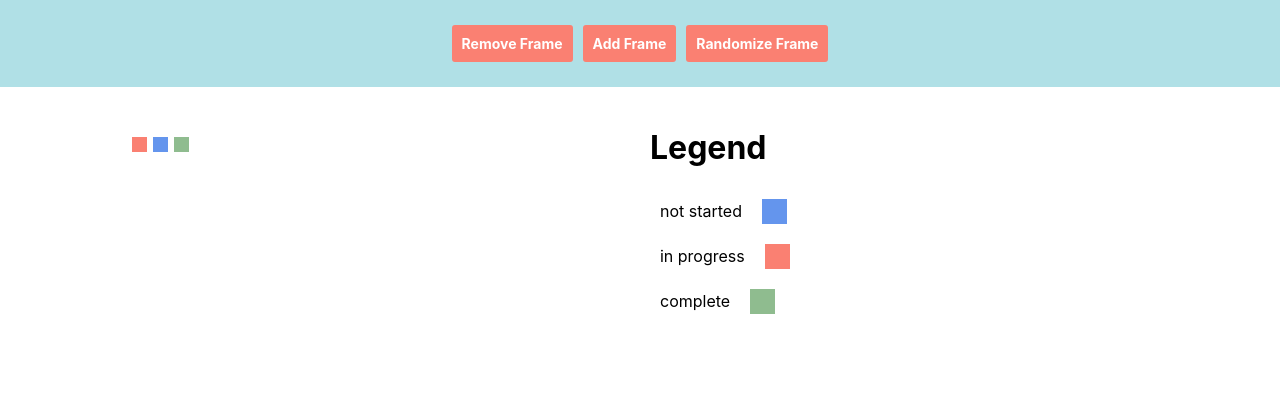
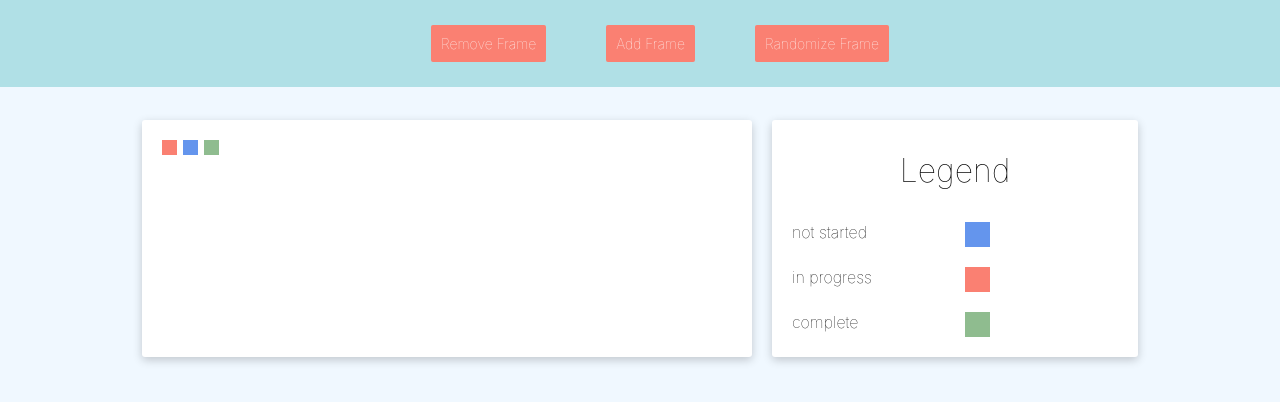
Before and after one commit to aidangannon/Aidan.FrameDancer, a React (Create React App) app: page / in a window 1280 px wide. Shown: the top 402 px of the page. Built offline with nearby package versions, Linux system fonts and the light colour scheme.

Commit message:
added more layout

```diff
--- a/src/components/button.tsx
+++ b/src/components/button.tsx
@@ -6,14 +6,14 @@ const Button = styled.button`
   padding: 10px;
   border: none;
   color: white;
-  font-weight: bold;
+  font-weight: lighter;
   text-align: center;
   text-decoration: none;
   display: inline-block;
   font-size: 14px;
   font-family: -apple-system, BlinkMacSystemFont, 'Segoe UI', 'Roboto', 'Oxygen', 'Ubuntu', 'Cantarell', 'Fira Sans', 'Droid Sans', 'Helvetica Neue', sans-serif;
-  border-radius: 3px;
-  margin: 5px;
+  border-radius: 2px;
+  margin: 5px 30px;
 `
 
 // component that represents a button
--- a/src/components/frameLegend.tsx
+++ b/src/components/frameLegend.tsx
@@ -7,10 +7,15 @@ const Container = styled.div`
   text-align: left;
 `;
 
+const Heading = styled.h1`
+  text-align: center;
+  font-weight: lighter;
+`;
+
 const FrameLegend = () =>{
     return(
         <Container>
-            <h1>Legend</h1>
+            <Heading>Legend</Heading>
             <FrameLegendItem frameStatus={FrameStatusEnum.NotStarted}/>
             <FrameLegendItem frameStatus={FrameStatusEnum.InProgress}/>
             <FrameLegendItem frameStatus={FrameStatusEnum.Complete}/>
--- a/src/components/frameLegendItem.tsx
+++ b/src/components/frameLegendItem.tsx
@@ -18,14 +18,22 @@ const Text = styled.p`
   vertical-align: middle;
   margin: 10px;
   font-size: 16px;
+  text-align: left;
+  font-weight: lighter;
+`;
+
+const Grid = styled.div`
+  display: grid;
+  grid-template-columns: 50% 50%;
+  text-align: right;
 `;
 
 const FrameLegendItem = ({frameStatus}: {frameStatus: FrameStatusEnum}) =>{
     return(
-        <div style={{alignContent: "inline"}}>
+        <Grid style={{alignContent: "inline"}}>
             <Text>{frameStatusToNameParser(frameStatus)}</Text>
             <Frame frameStatus={frameStatus}/>
-        </div>
+        </Grid>
     );
 }
 
--- a/src/components/frames.tsx
+++ b/src/components/frames.tsx
@@ -18,7 +18,8 @@ const StyledFrames = styled.div`
   grid-template-rows: repeat(auto-fit, 20px);
   grid-gap: 1px;
   grid-auto-rows: 20px;
-  margin-top: 20px;
+  margin-right: 7.5px;
+  margin-bottom: 15px;
 `;
 
 // component that represents a collection of frames
--- a/src/components/navBar.tsx
+++ b/src/components/navBar.tsx
@@ -8,6 +8,8 @@ const Bar = styled.div`
   padding: 20px;
   background-color: powderblue;
   text-align: center;
+  position: fixed;
+  width: 100%;
 `;
 
 const NavBar = () =>{
--- a/src/index.tsx
+++ b/src/index.tsx
@@ -13,17 +13,39 @@ import styled from "styled-components";
 import NavBar from "./components/navBar";
 import FrameLegend from "./components/frameLegend";
 
+interface IContainer{
+    column: number,
+    row: number
+}
+
+const Container = styled.div`
+  grid-column: ${(props: IContainer) => props.column};
+  grid-row: ${(props: IContainer) => props.row};
+  background-color: white;
+  padding: 10px;
+  text-align: center;
+  border-radius: 3px;
+  box-shadow: 0 3px 10px rgb(0 0 0 / 0.2);
+`;
+
+const MainContainer = styled.div`
+  background-color: aliceblue;
+  height: 1000px;
+`;
+
 ReactDOM.render(
     <FramesProvider>
-        <NavBar/>
-        <RenderPage>
-            <div style={{gridColumn: 3, gridRow: 2}}>
-                <FrameLegend/>
-            </div>
-            <div style={{gridColumn: 2, gridRow: 2}}>
-                <Frames/>
-            </div>
-        </RenderPage>
+        <MainContainer>
+            <NavBar/>
+            <RenderPage>
+                <Container column={3} row={2}>
+                    <FrameLegend/>
+                </Container>
+                <Container  column={2} row={2}>
+                    <Frames/>
+                </Container>
+            </RenderPage>
+        </MainContainer>
     </FramesProvider>,
   document.getElementById('root')
 );
--- a/src/pages/renderPage.tsx
+++ b/src/pages/renderPage.tsx
@@ -3,8 +3,9 @@ import styled from "styled-components";
 
 const Container = styled.div`
   display: grid;
-  grid-template-columns: 1fr 5fr 5fr 1fr;
+  grid-template-columns: 1fr 5fr 3fr 1fr;
   grid-gap: 20px;
+  padding-top: 100px;
 `;
 
 const RenderPage = ({children}: {children: any}): JSX.Element =>{
```
